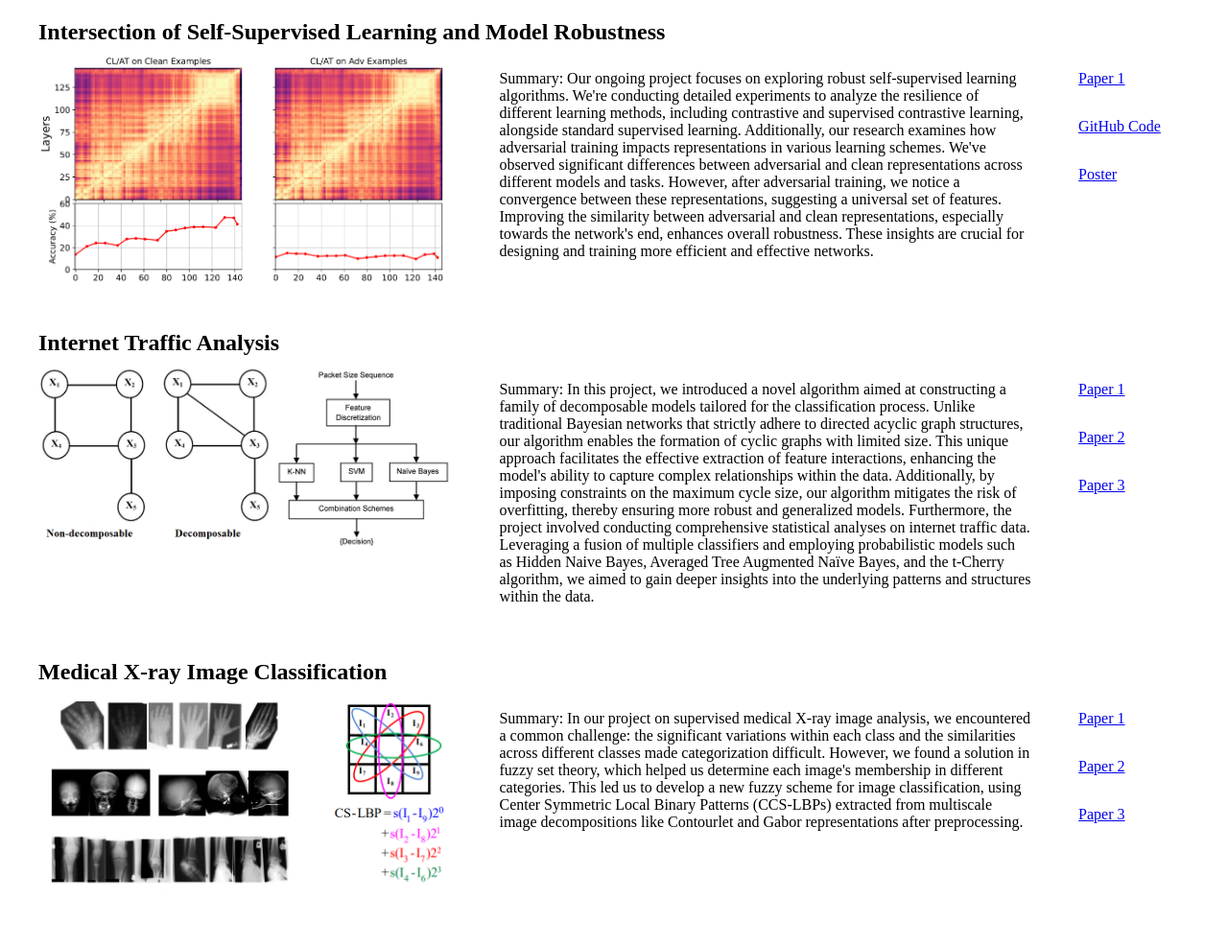
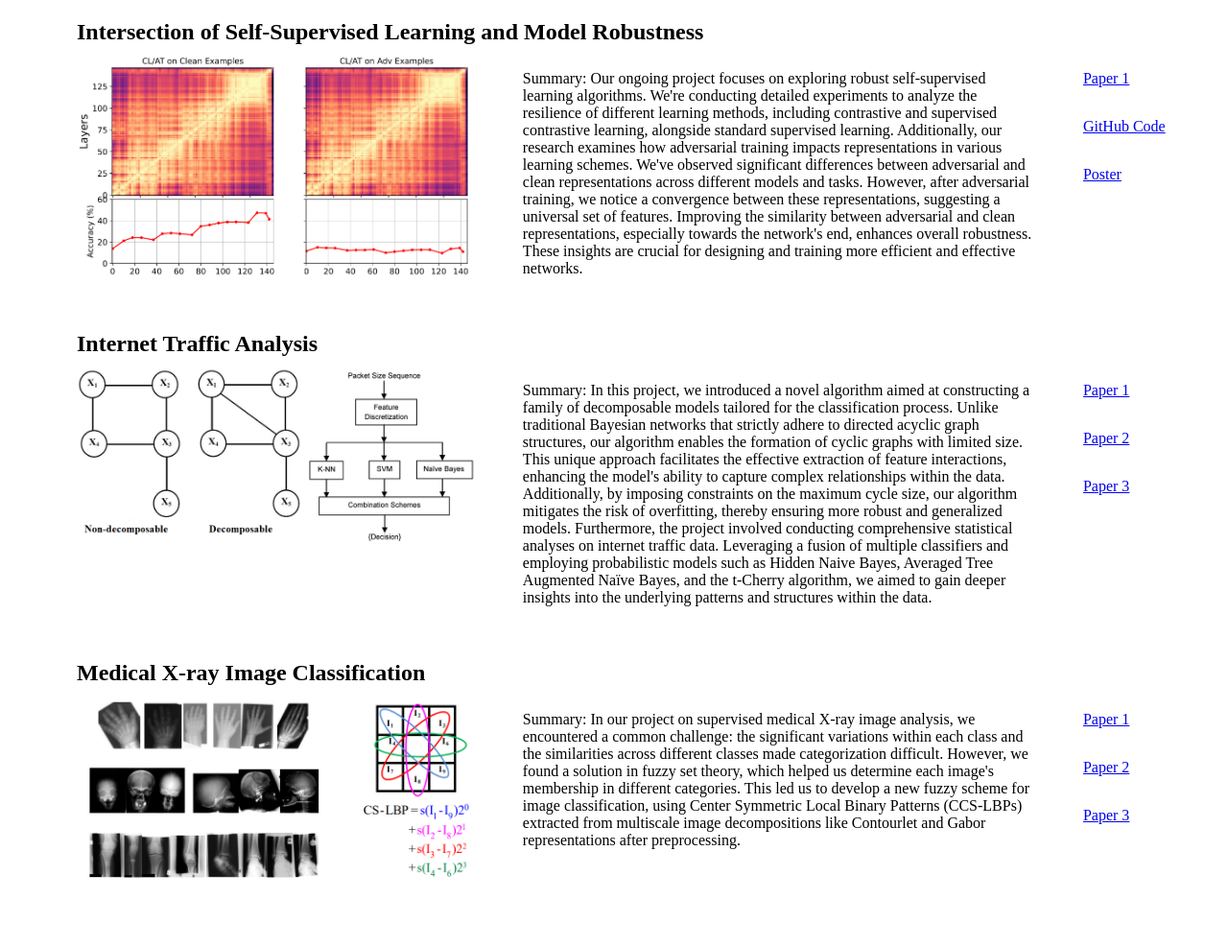
Before and after one commit to gh-fatima/gh-fatima.github.io, a Jekyll site: the page publications.html, which Jekyll copies as it is, in a window 1280 px wide. Shown: the whole page at 96% size. Built offline with Jekyll 4.4.1, drawn with Linux system fonts in a browser that asks for light colours.

Commit message:
Update publications.html

```diff
--- a/publications.html
+++ b/publications.html
@@ -6,7 +6,7 @@
     <title>Research Projects</title>
    <style>
     body {
-        margin-left: 40px; /* Increase the left margin */
+        margin-left: 80px; /* Increase the left margin */
     }
     .research-project {
         margin-bottom: 40px; /* Increase the margin between research projects */
```
